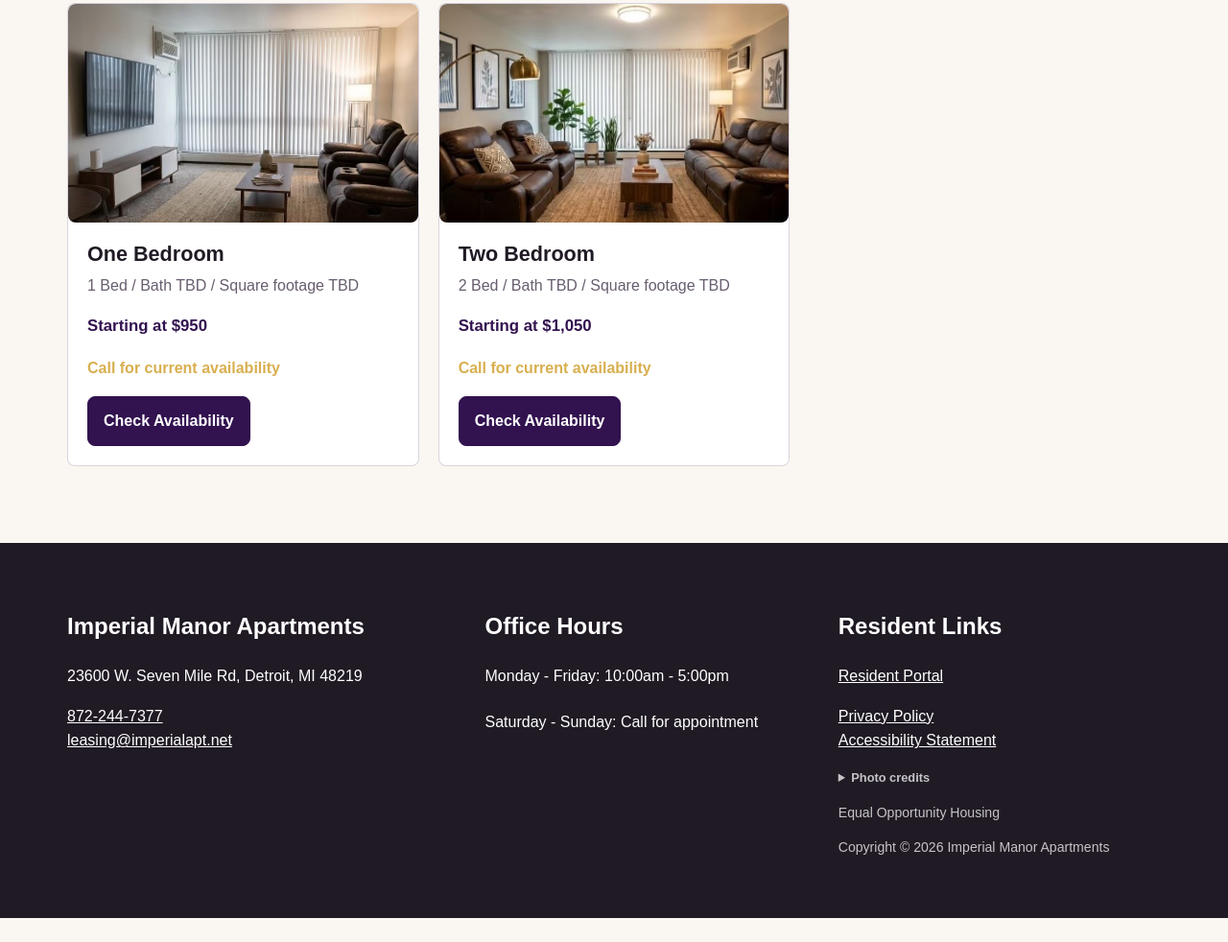
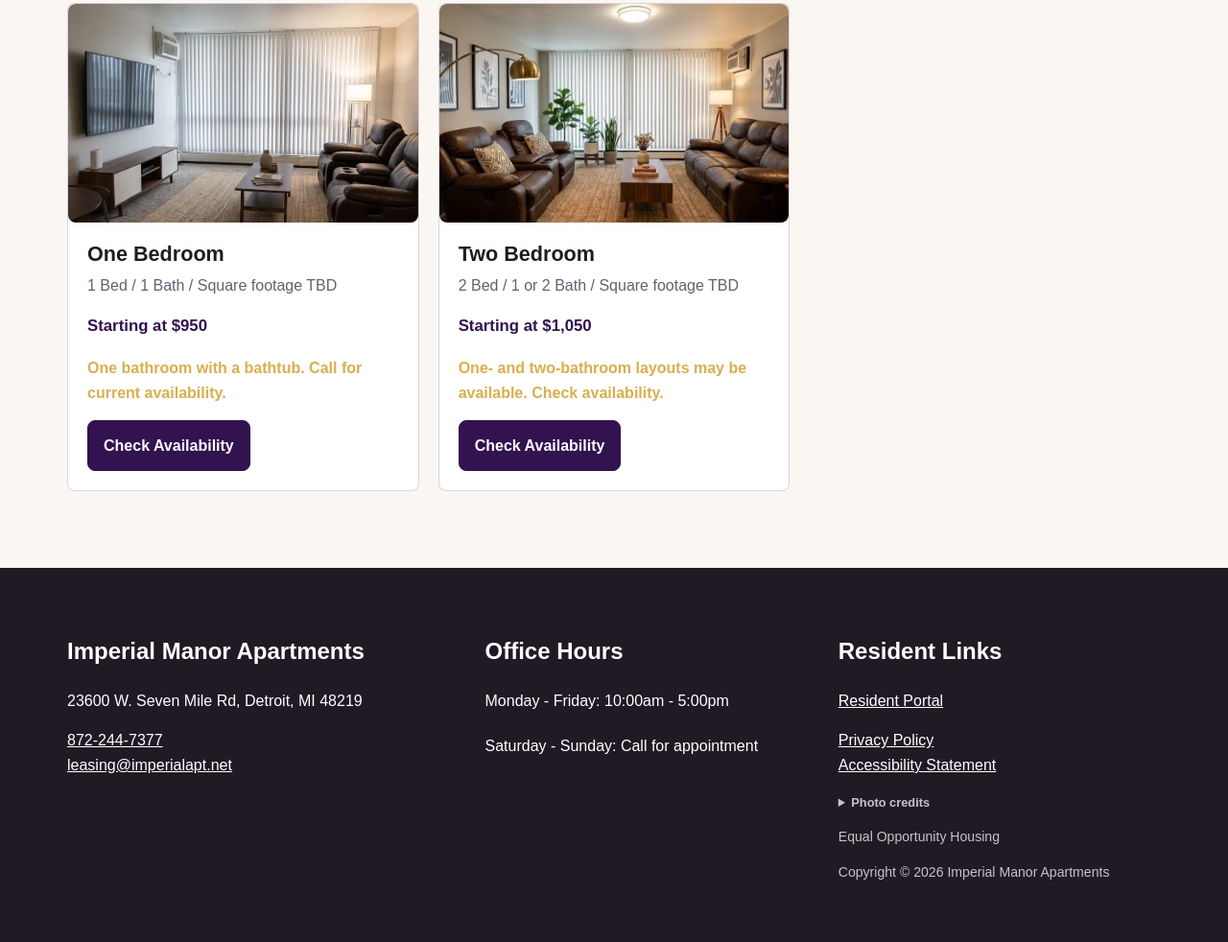
Before and after one commit to jmlawton74/Lunar_Asset_Management-Demo, a plain HTML site: page imperial-manor/floor-plans/index.html in a window 1280 px wide. Shown: the part 1054-2036 px from the top of the page at 96% size. Before the commit the page ends 2011 px from the top, so only its background shows below. Drawn offline with Linux system fonts and the light colour scheme.

Commit message:
Update Imperial Manor bathroom details

```diff
--- a/imperial-manor/floor-plans/index.html
+++ b/imperial-manor/floor-plans/index.html
@@ -77,9 +77,9 @@
 
       <div class="card-body">
         <h2>One Bedroom</h2>
-        <p class="meta">1 Bed / Bath TBD / Square footage TBD</p>
+        <p class="meta">1 Bed / 1 Bath / Square footage TBD</p>
         <p class="price">Starting at $950</p>
-        <p class="availability">Call for current availability</p>
+        <p class="availability">One bathroom with a bathtub. Call for current availability.</p>
         <div class="card-actions">
           <a class="button" href="../contact/">Check Availability</a>
         </div>
@@ -94,9 +94,9 @@
 
       <div class="card-body">
         <h2>Two Bedroom</h2>
-        <p class="meta">2 Bed / Bath TBD / Square footage TBD</p>
+        <p class="meta">2 Bed / 1 or 2 Bath / Square footage TBD</p>
         <p class="price">Starting at $1,050</p>
-        <p class="availability">Call for current availability</p>
+        <p class="availability">One- and two-bathroom layouts may be available. Check availability.</p>
         <div class="card-actions">
           <a class="button" href="../contact/">Check Availability</a>
         </div>
```
Also changed, not shown: imperial-manor/index.html (+4 -4 lines).
